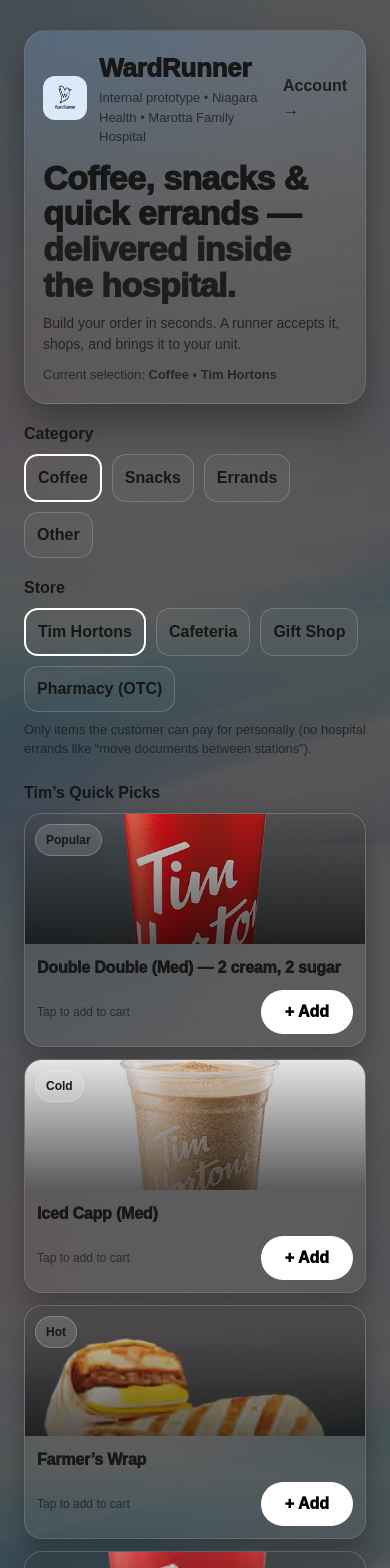
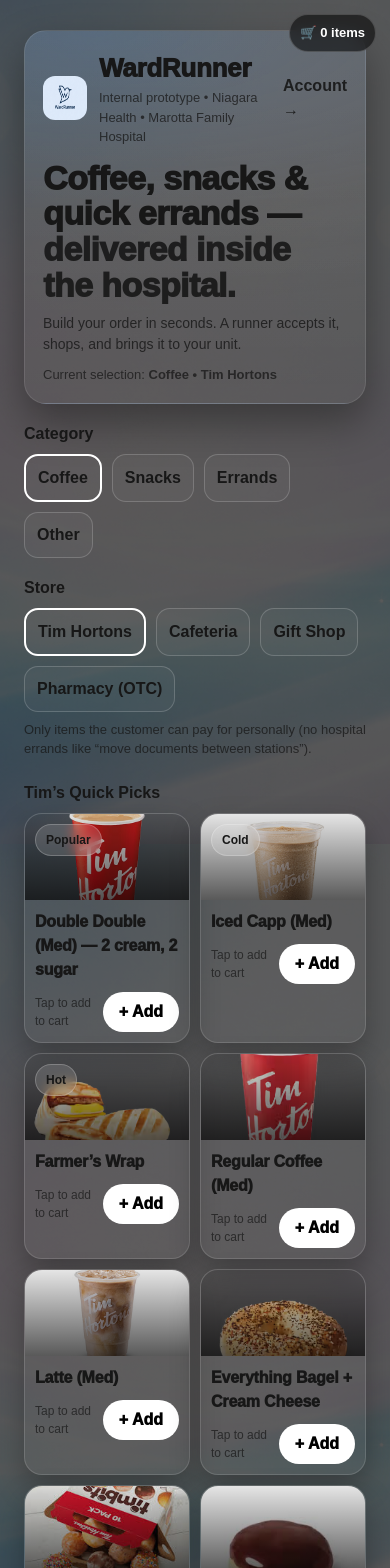
Before and after one commit to helipilot19792-blip/wardrunner, a Next.js app: page /order in a window 390 px wide. Shown: the top 1568 px of the page. Built offline with nearby package versions, Linux system fonts and the light colour scheme.

Commit message:
Improve mobile quick picks + add toast confirmation

```diff
--- a/app/order/page.tsx
+++ b/app/order/page.tsx
@@ -51,16 +51,21 @@
   const [store, setStore] = useState<Store>("TIMS");
   const [cart, setCart] = useState<CartItem[]>([]);
   const [customItem, setCustomItem] = useState("");
+  const [toast, setToast] = useState<{ text: string; ts: number } | null>(null);
+const [lastAddedTs, setLastAddedTs] = useState<number>(0);
 
   // Track viewport width for responsive grid
-  const [isMobile, setIsMobile] = useState(false);
+const [vw, setVw] = useState<number>(9999);
 
 useEffect(() => {
-    const update = () => setIsMobile(window.innerWidth < 700);
+  const update = () => setVw(window.innerWidth);
   update();
   window.addEventListener("resize", update);
   return () => window.removeEventListener("resize", update);
 }, []);
+
+const isMobile = vw < 700;
+const isTiny = vw < 380;
 
   // ✅ On mount: rehydrate from sessionStorage if a draft exists
   useEffect(() => {
@@ -128,6 +133,14 @@
 
  function addItem(name: string) {
   setCart((prev) => [...prev, { id: uid(), name, qty: 1, notes: "" }]);
+
+  const ts = Date.now();
+  setLastAddedTs(ts);
+  setToast({ text: `Added: ${name}`, ts });
+
+  window.setTimeout(() => {
+    setToast((cur) => (cur?.ts === ts ? null : cur));
+  }, 1200);
 }
 
   function updateQty(id: string, qty: number) {
@@ -145,6 +158,61 @@
   return (
     <main style={{ minHeight: "100vh", display: "grid", placeItems: "center" }}>
       <div style={{ width: "100%", maxWidth: 720, padding: 24 }}>
+        {/* Floating confirmation + cart count */}
+<div
+  style={{
+    position: "fixed",
+    top: 14,
+    right: 14,
+    zIndex: 9999,
+    display: "grid",
+    gap: 8,
+    pointerEvents: "none",
+  }}
+>
+  {/* Cart count pill */}
+  <div
+    style={{
+      justifySelf: "end",
+      padding: "8px 10px",
+      borderRadius: 999,
+      background: "rgba(0,0,0,0.55)",
+      border: "1px solid rgba(255,255,255,0.18)",
+      backdropFilter: "blur(8px)",
+      color: "white",
+      fontWeight: 900,
+      fontSize: 13,
+      display: "flex",
+      alignItems: "center",
+      gap: 8,
+      transform: Date.now() - lastAddedTs < 900 ? "scale(1.05)" : "scale(1)",
+      transition: "transform 160ms ease",
+    }}
+  >
+    🛒 {cart.reduce((sum, x) => sum + x.qty, 0)} item{cart.reduce((sum, x) => sum + x.qty, 0) === 1 ? "" : "s"}
+  </div>
+
+  {/* Toast */}
+  {toast ? (
+    <div
+      style={{
+        justifySelf: "end",
+        maxWidth: 280,
+        padding: "10px 12px",
+        borderRadius: 14,
+        background: "rgba(255,255,255,0.12)",
+        border: "1px solid rgba(255,255,255,0.20)",
+        backdropFilter: "blur(10px)",
+        color: "white",
+        fontWeight: 900,
+        fontSize: 13,
+        boxShadow: "0 16px 40px rgba(0,0,0,0.35)",
+      }}
+    >
+      ✅ {toast.text}
+    </div>
+  ) : null}
+</div>
         {/* ✅ WOW HERO HEADER */}
         <div
           style={{
@@ -259,8 +327,8 @@
             <div
               style={{
                 display: "grid",
-                gridTemplateColumns: isMobile ? "1fr" : "1fr 1fr",
-                gap: 12,
+                gridTemplateColumns: isTiny ? "1fr" : isMobile ? "1fr 1fr" : "1fr 1fr",
+gap: isMobile ? 10 : 12,
               }}
             >
               {timsQuickPicks.map((p) => (
@@ -284,7 +352,7 @@
                     e.currentTarget.style.boxShadow = "0 14px 30px rgba(0,0,0,0.28)";
                   }}
                 >
-                  <div style={{ position: "relative", height: 130 }}>
+                  <div style={{ position: "relative", height: isMobile ? 86 : 130 }}>
                     <img
                       src={p.img}
                       alt={p.name}
@@ -320,7 +388,7 @@
                     ) : null}
                   </div>
 
-                  <div style={{ padding: 12 }}>
+                  <div style={{ padding: isMobile ? 10 : 12 }}>
                     <div style={{ fontWeight: 950, letterSpacing: -0.2 }}>{p.name}</div>
 
                     <div
@@ -337,14 +405,14 @@
                       <button
                         onClick={() => addItem(p.name)}
                         style={{
-                          padding: "10px 12px",
+                          padding: isMobile ? "8px 10px" : "10px 12px",
                           borderRadius: 999,
                           background: "white",
                           color: "black",
                           fontWeight: 950,
                           border: "none",
                           cursor: "pointer",
-                          minWidth: 92,
+                          minWidth: isMobile ? 76 : 92,
                         }}
                       >
                         + Add
```
Lines whose indentation alone changed are shown as unchanged.
